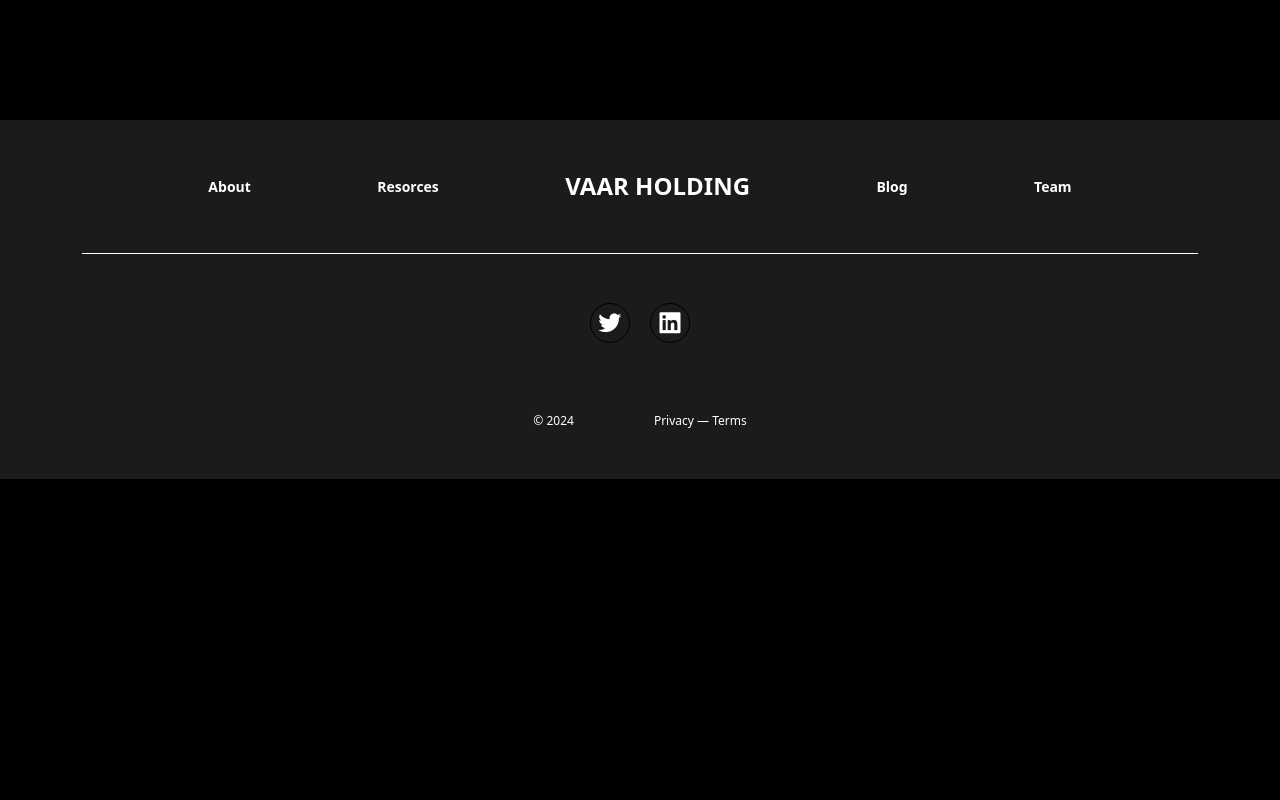
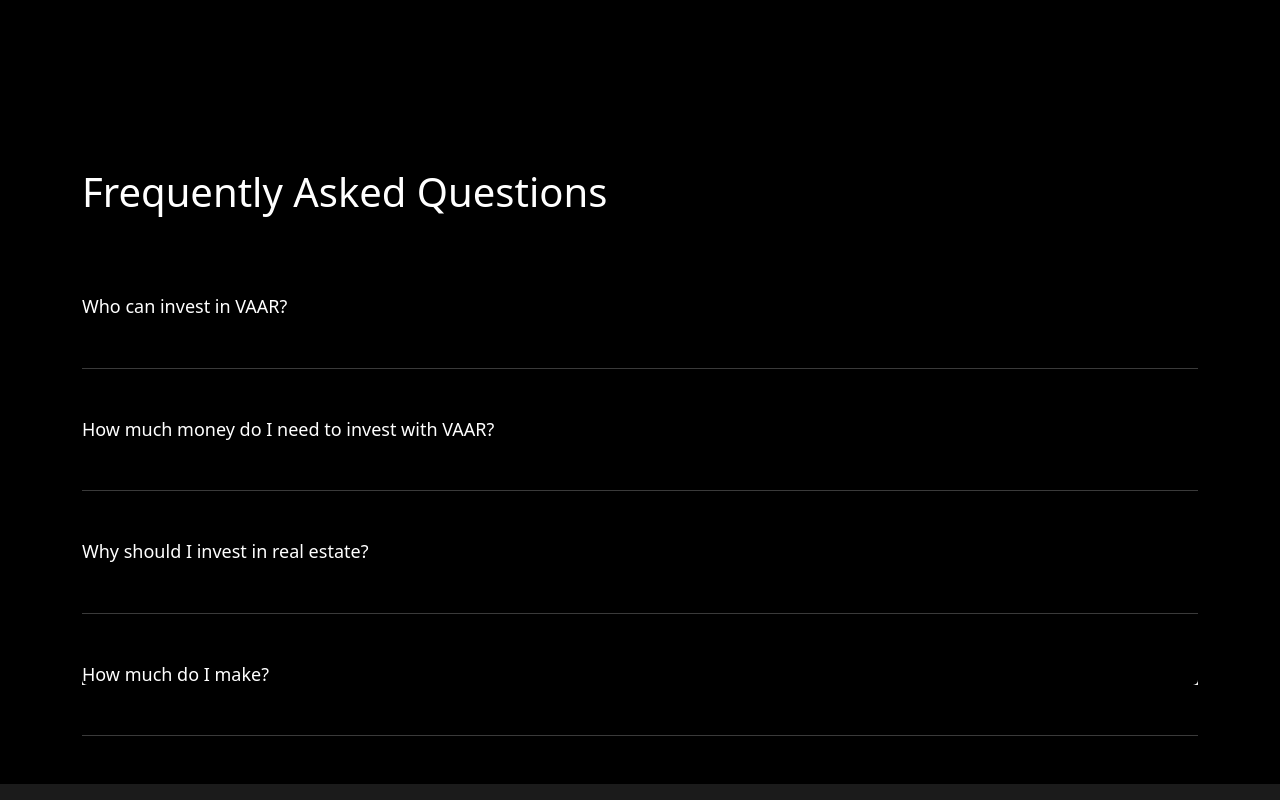
Before and after one commit to webtesting22/vaar, a React (Vite) app: page /HowItWorks in a window 1280 px wide. Shown: the part 880-1680 px from the top of the page. Before the commit the page ends 1359 px from the top, so only its background shows below. Built offline with nearby package versions, Linux system fonts and the light colour scheme.

Commit message:
FAQ shift to how its works

```diff
--- a/src/Components/AboutUs/AboutUs.jsx
+++ b/src/Components/AboutUs/AboutUs.jsx
@@ -102,7 +102,7 @@ function AboutUs() {
                     </div>
 
                 </section>
-                <section>
+                {/* <section>
                     <div className='container'>
 
                         <Accordion defaultActiveKey="0" id='accordion'>
@@ -124,7 +124,7 @@ function AboutUs() {
                         </Accordion>
 
                     </div>
-                </section>
+                </section> */}
             </section>
             <SignupSection />
 
--- a/src/Components/HowItWorks/HowItWorks.jsx
+++ b/src/Components/HowItWorks/HowItWorks.jsx
@@ -1,11 +1,56 @@
 import React from "react";
 import Guide from "../Guide/Guide";
-
+import { Accordion } from "react-bootstrap";
 function HowItWorks(){
+    const accordionData = [
+        {
+            id: 1,
+            title: 'Who can invest in VAAR?',
+            content: 'VAAR was built for anybody that wants to participate in the wealth creation by investing in income-generating real estate. VARR makes investment in real estate accessible to all investors - both retail and accredited.',
+        },
+        {
+            id: 2,
+            title: 'How much money do I need to invest with VAAR?',
+            content: 'second accordion item content goes here.',
+        },
+        {
+            id: 3,
+            title: 'Why should I invest in real estate?',
+            content: 'Third accordion item content goes here.',
+        },
+        {
+            id: 4,
+            title: 'How much do I make?',
+            content: 'Fourth accordion item content goes here.',
+        },
+    ];
     return(
         <>
         <div className="section-padding"></div>
         <Guide/>
+        <section>
+                    <div className='container'>
+
+                        <Accordion defaultActiveKey="0" id='accordion'>
+                            <h6 className='FAQS-heading-mobile'>FAQs</h6>
+                            <h1 id='FAQS-heading-pc' className="text-white">Frequently Asked Questions</h1>
+                            <span className='FAQS-tagline-mobile'>Have questions? We’re here to help.</span>
+                            <div className='input-group'>
+                                <i class='bx bx-search'></i>
+                                <input type="text"  placeholder='Search'/>
+                            </div>
+                            {accordionData.map((item, index) => (
+                                <Accordion.Item key={item.id} eventKey={item.id.toString()}>
+                                    <h1 style={{ fontSize: "30px", fontWeight: "700" }} className='count-show'>0{index + 1}</h1>
+                                    <Accordion.Header className='accordion-title'>{item.title}</Accordion.Header>
+                                    <Accordion.Body>{item.content}</Accordion.Body>
+                                </Accordion.Item>
+                            ))}
+
+                        </Accordion>
+
+                    </div>
+                </section>
         </>
     )
 }
--- a/src/Components/VaarBlogsmain/VaarBlogsmain.jsx
+++ b/src/Components/VaarBlogsmain/VaarBlogsmain.jsx
@@ -18,7 +18,7 @@ import SignupSection from '../SignUp/SignupSection';
 function VaarBlogs() {
     return (
         <>
-            <section className='blog-section-change-back'>
+            <section className='blog-section-change-back bg-black'>
                 <div className='container blog-section-adjust'>
                     <Row className='row-for-pc'>
                         <Col lg={8} md={8}>
@@ -83,7 +83,7 @@ function VaarBlogs() {
                         </div>
                     </div>
                 </div>
-                <div className='blogs-block bg-white '>
+                <div className='blogs-block text-white '>
                     <div className='container' >
                         {BlogDatamain.map((item, index) => (
 
```
